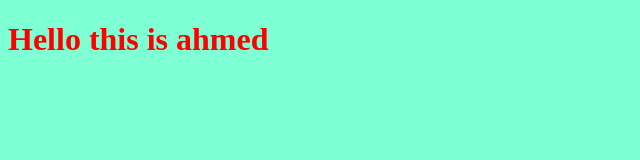
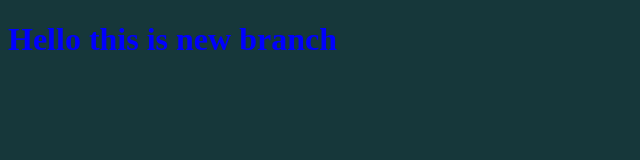
Before and after one commit to Ahmed-Saadallah1/my-first-repo, a plain HTML site: page index.html in a window 1280 px wide. Shown: the whole page, without its empty margins (0-640 px from the left). Drawn offline with Linux system fonts and the light colour scheme.

Commit message:
editing to branch ahmed

```diff
--- a/index.html
+++ b/index.html
@@ -7,7 +7,7 @@
     <link rel="stylesheet" href="style.css">
 </head>
 <body>
-    <h1>Hello this is ahmed</h1>
+    <h1>Hello this is new branch</h1>
  <script src="app.js"></script>
 </body>
 </html>
--- a/style.css
+++ b/style.css
@@ -1,6 +1,7 @@
 h1 {
-    color: red;
+    color: blue;
 }
 body{
-    background-color: aquamarine;
+    background-color: rgb(22, 55, 58
+    );
 }
```
